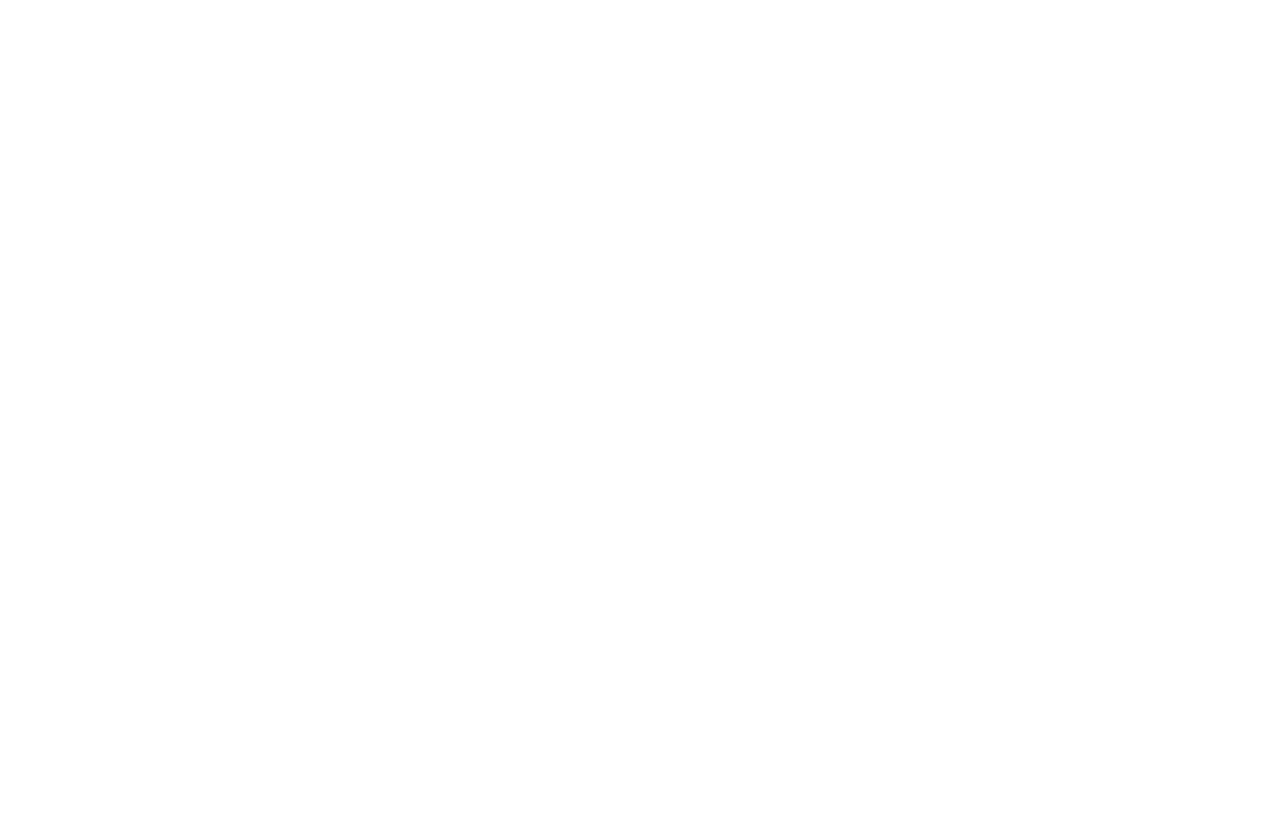
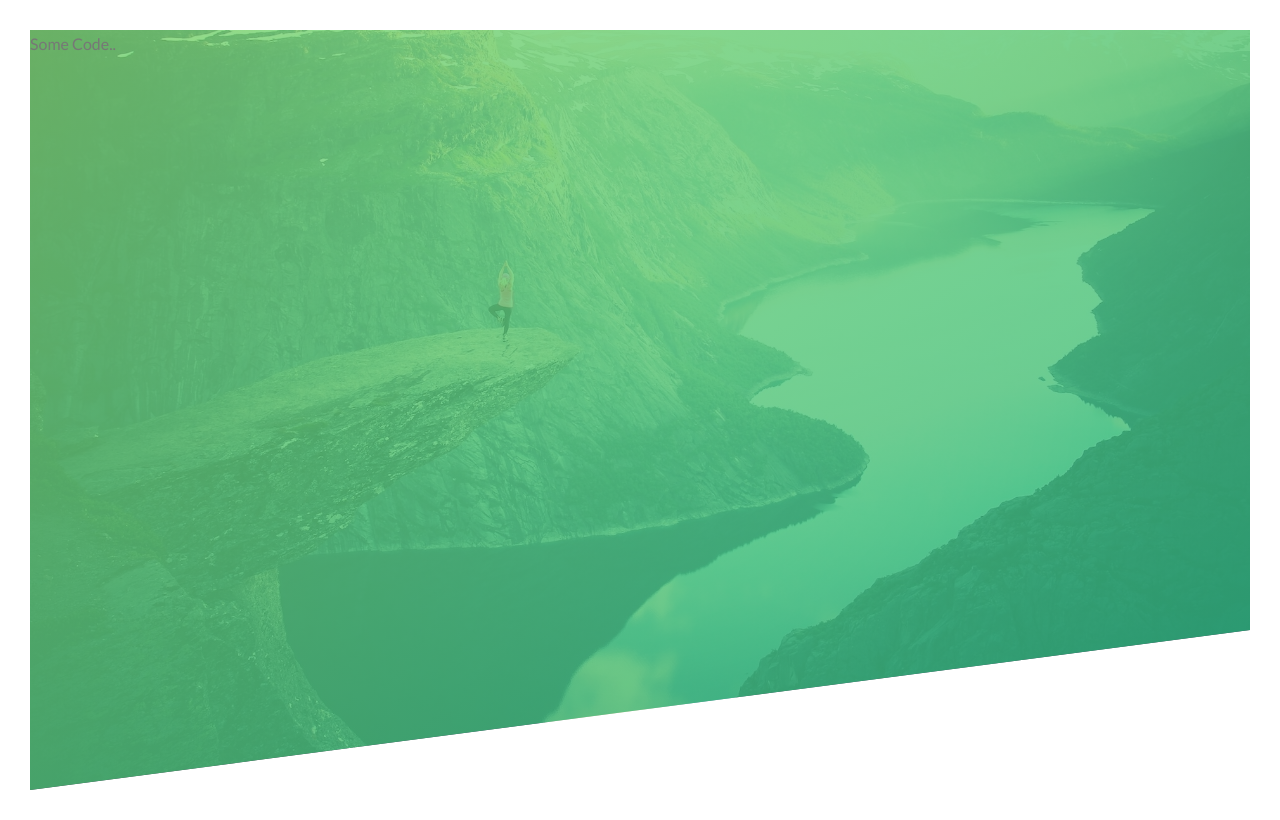
Before and after one commit to kishanjasani/Tour, a plain HTML site: page index.html in a window 1280 px wide. Drawn offline with Linux system fonts and the light colour scheme.

Commit message:
Add Header background Image and clip image from the bottom

```diff
--- a/css/style.css
+++ b/css/style.css
@@ -0,0 +1,27 @@
+* {
+    margin: 0;
+    padding: 0;
+    box-sizing: border-box;
+}
+
+body {
+    font-family: "Lato", sans-serif;
+    font-weight: 400;
+    font-size: 16px;
+    line-height: 1.7;
+    color: #777777;
+    padding: 30px;
+}
+
+/* Header */
+.header {
+    height: 95vh;
+    background-image: linear-gradient(
+        to right bottom,
+        rgba(126, 213, 111, 0.8),
+        rgba(40, 182, 131, 0.8)),
+    url('../img/hero.jpg');
+    background-size: cover;
+    background-position: top;
+    clip-path: polygon(0 0, 100% 0, 100% 75vh, 0 100%);
+}
--- a/index.html
+++ b/index.html
@@ -10,6 +10,8 @@
     <title>Tour</title>
 </head>
 <body>
-
+    <header class="header">
+        Some Code..
+    </header>
 </body>
 </html>
```
